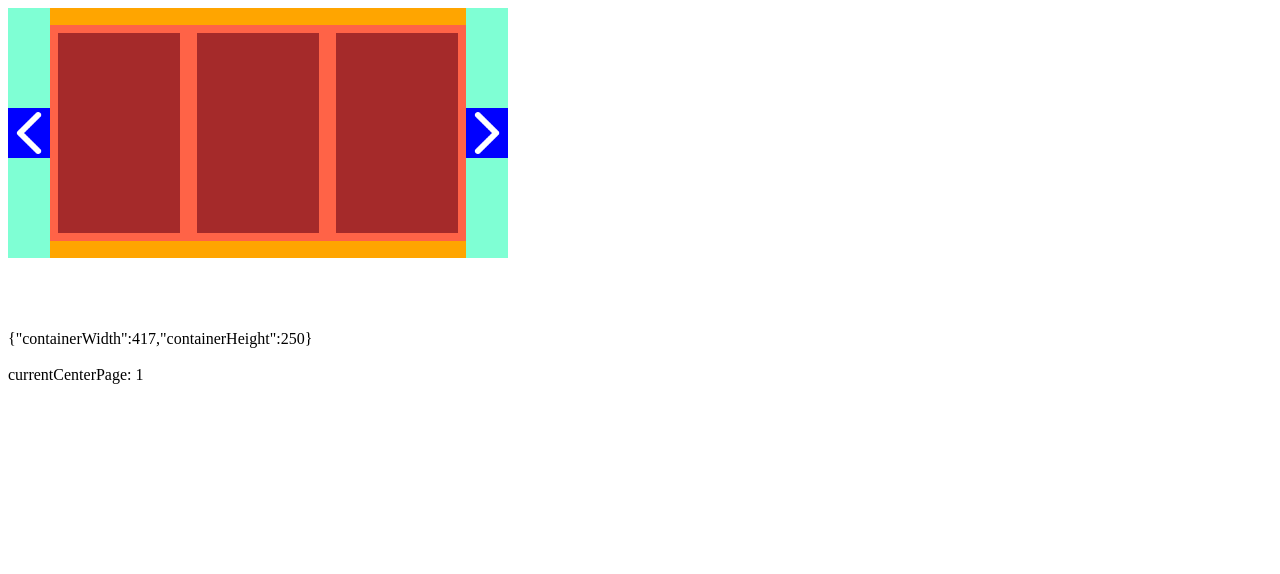
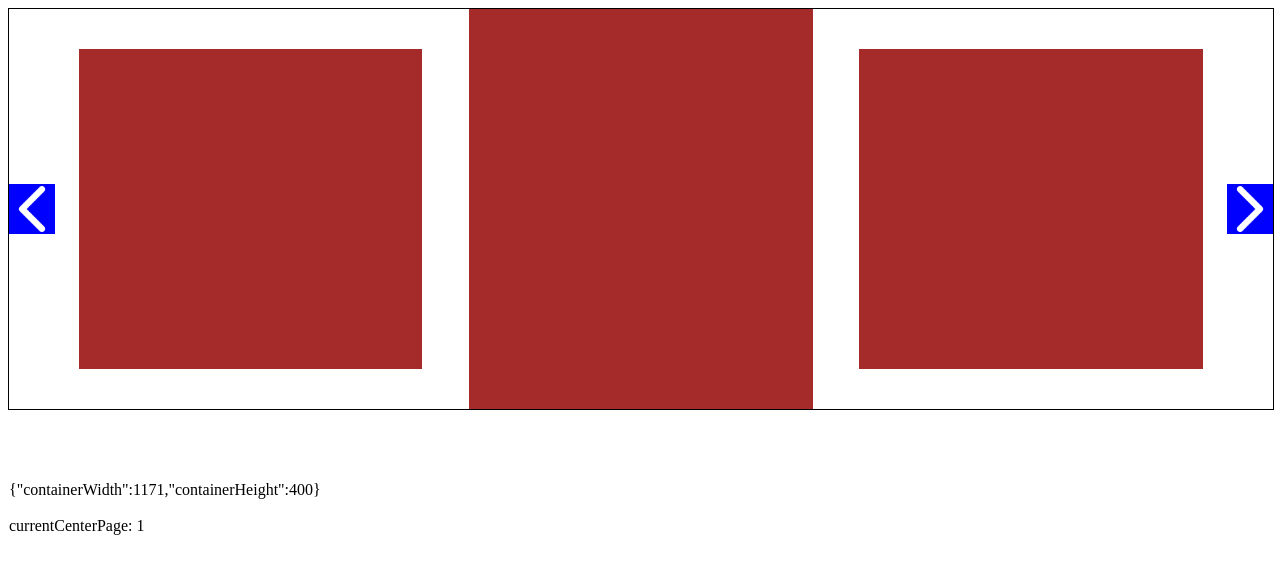
Before and after one commit to violaocatolico/cifras, a React (Create React App) app: page / in a window 1280 px wide. Shown: the top 574 px of the page. Built offline with nearby package versions, Linux system fonts and the light colour scheme.

Commit message:
Dinamic heights

```diff
--- a/src/app/components/carousel.js
+++ b/src/app/components/carousel.js
@@ -3,35 +3,37 @@ import styled from 'styled-components';
 
 
 const PageExample = styled.div`
-  width: 500px;
+  position: relative;
+  width: 100%;
+  height: 50vh;
+  border: solid 1px black;
 `;
 
 const Container = styled.div`
   display: flex;
   align-items: center;
-  background-color: aquamarine;
+  height: 100%;
 `;
 
 const SlidersContainer = styled.div`
   display: flex;
   align-items: center;
   width: 100%;
-  background-color: orange;
+  height: 100%;
   overflow: hidden;
   position: relative;
-  height: 250px;
 `;
 
 const SlidersTrack = styled.div`
   display: flex;
+  align-items: center;
   width: 100%;
-  background-color: tomato;
+  height: 100%;
   overflow: visible;
   position: absolute;
   transition: left .5s;
 
-
-  /* Mover isso pra passar os slides */
+  /* Altera a posição do sliders tracker */
   left: ${props => props.slidersTrackCssLeft}px;
 `;
 
@@ -40,8 +42,13 @@ const SlidePage = styled.div`
 
   background-color: brown;
   width: ${props => props.pageSize}px;
-  height: 200px;
+  height: 80%;
   margin: ${props => props.marginSize}px ${props => props.marginSize}px;
+  transition: height .5s;
+
+  &.currentCenterPage {
+    height: 100%;
+  }
 `;
 
 const Arrow = styled.a`
@@ -60,7 +67,6 @@ const ArrowLeft = styled(Arrow)`
 const ArrowRight = styled(Arrow)`
   background-image: url('arrow-right.png');
 `;
-
 
 const Carousel = () => {
   const slidersContainerRef = useRef(null);
@@ -89,6 +95,8 @@ const Carousel = () => {
   const marginSize = containerSize * 0.02;
   const pageSize = (containerSize / 3) - (marginSize * 2);
 
+  const array = [1, 2, 3, 4, 5, 6, 7, 8, 9, 10];
+
   return (
     <PageExample>
       <Container>
@@ -96,21 +104,23 @@ const Carousel = () => {
           e.preventDefault();
           setCurrentCenterPage(currentCenterPage - 1);
         }} />
-        <SlidersContainer ref={slidersContainerRef}>
+        <SlidersContainer ref={slidersContainerRef} dimensions={dimensions}>
           <SlidersTrack slidersTrackCssLeft={getSlidersTrackCssLeft(currentCenterPage, (containerSize / 3))}>
-            <SlidePage pageSize={pageSize} marginSize={marginSize} />
-            <SlidePage pageSize={pageSize} marginSize={marginSize} />
-            <SlidePage pageSize={pageSize} marginSize={marginSize} />
-            <SlidePage pageSize={pageSize} marginSize={marginSize} />
-            <SlidePage pageSize={pageSize} marginSize={marginSize} />
-            <SlidePage pageSize={pageSize} marginSize={marginSize} />
-            <SlidePage pageSize={pageSize} marginSize={marginSize} />
-            <SlidePage pageSize={pageSize} marginSize={marginSize} />
+            {
+              array.map((el, index) => (
+                <SlidePage
+                  className={index === currentCenterPage ? "currentCenterPage" : ""}
+                  key={index}
+                  pageSize={pageSize}
+                  marginSize={marginSize}
+                />
+              ))
+            }
           </SlidersTrack>
         </SlidersContainer>
         <ArrowRight href="#" onClick={(e) => {
           e.preventDefault();
-          setCurrentCenterPage(currentCenterPage + 1)
+          setCurrentCenterPage(currentCenterPage + 1);
         }} />
       </Container>
 
```
